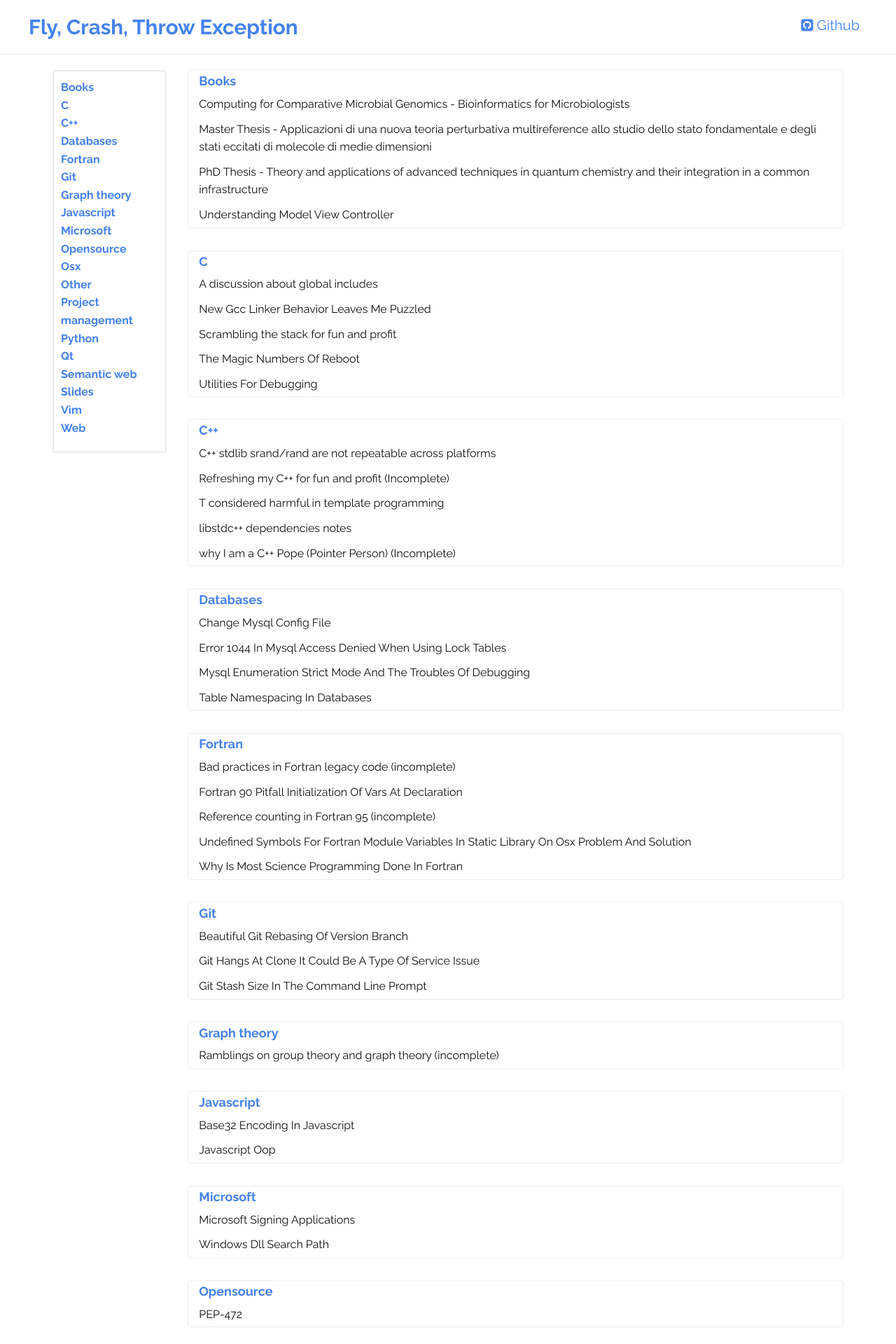
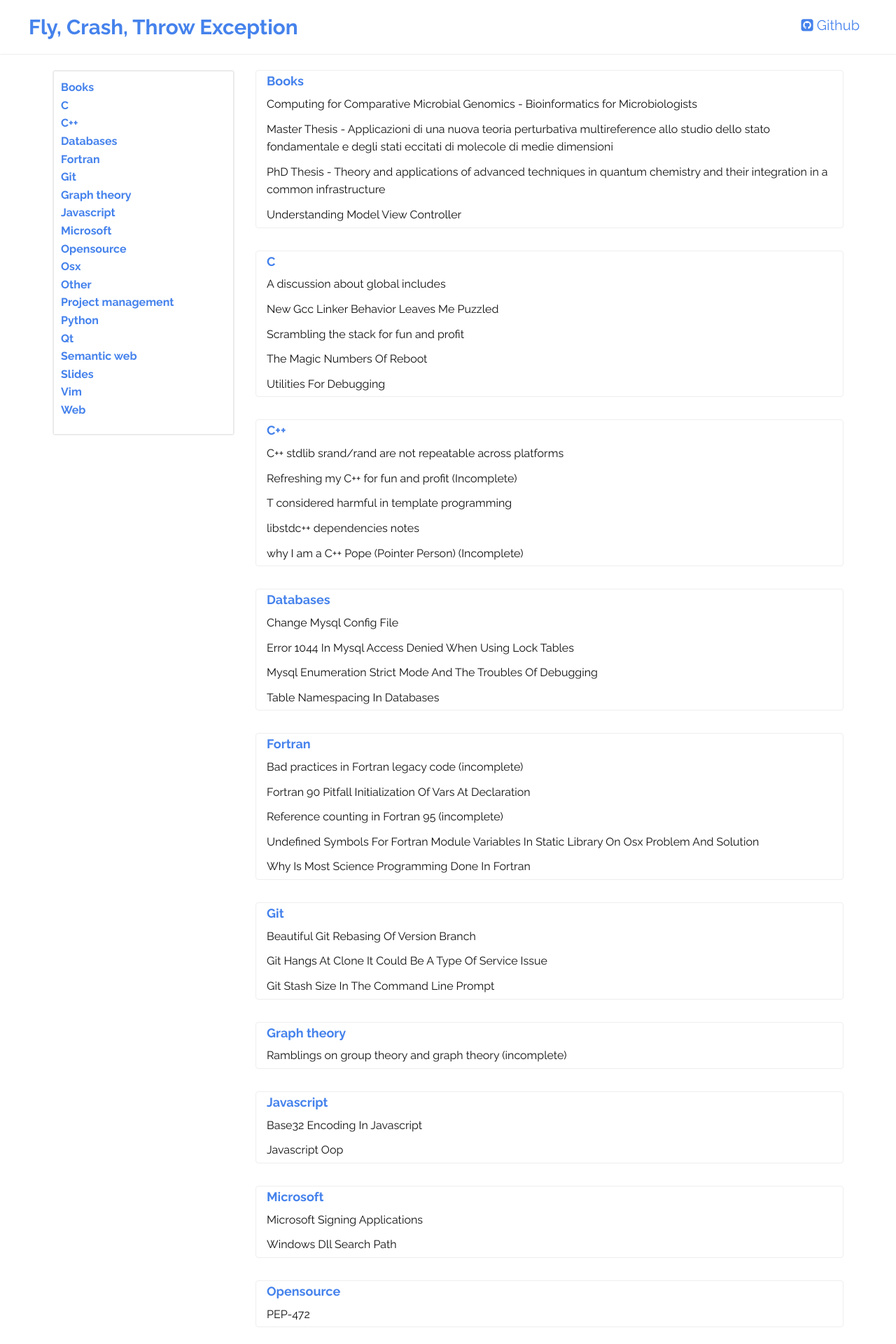
Before and after one commit to stefanoborini/stefanoborini.github.io, a Jekyll site: the page built from index.html, in a window 1280 px wide. Shown: the top 1920 px of the page at 70% size. Built offline with Jekyll 4.4.1, drawn with Linux system fonts in a browser that asks for light colours; the list of posts is cut into pages by our own code.

Commit message:
Enlarge a bit the side

```diff
--- a/index.html
+++ b/index.html
@@ -4,7 +4,7 @@
 
 <div class="home">
     <div class="row pack">
-        <div class="col-md-2 col-sm-2 card" >
+        <div class="col-md-3 col-sm-3 card" >
             <div class="panel panel-default">
               <div class="panel-body sidemenu">
                 <ul>
@@ -17,7 +17,7 @@
               </div>
             </div>
         </div>
-        <div class="col-md-10 col-sm-10">
+        <div class="col-md-9 col-sm-9">
             <div class="row pack">
                 {% assign sorted_cats = site.categories | sort %}
                 {% for category in sorted_cats %}
```
